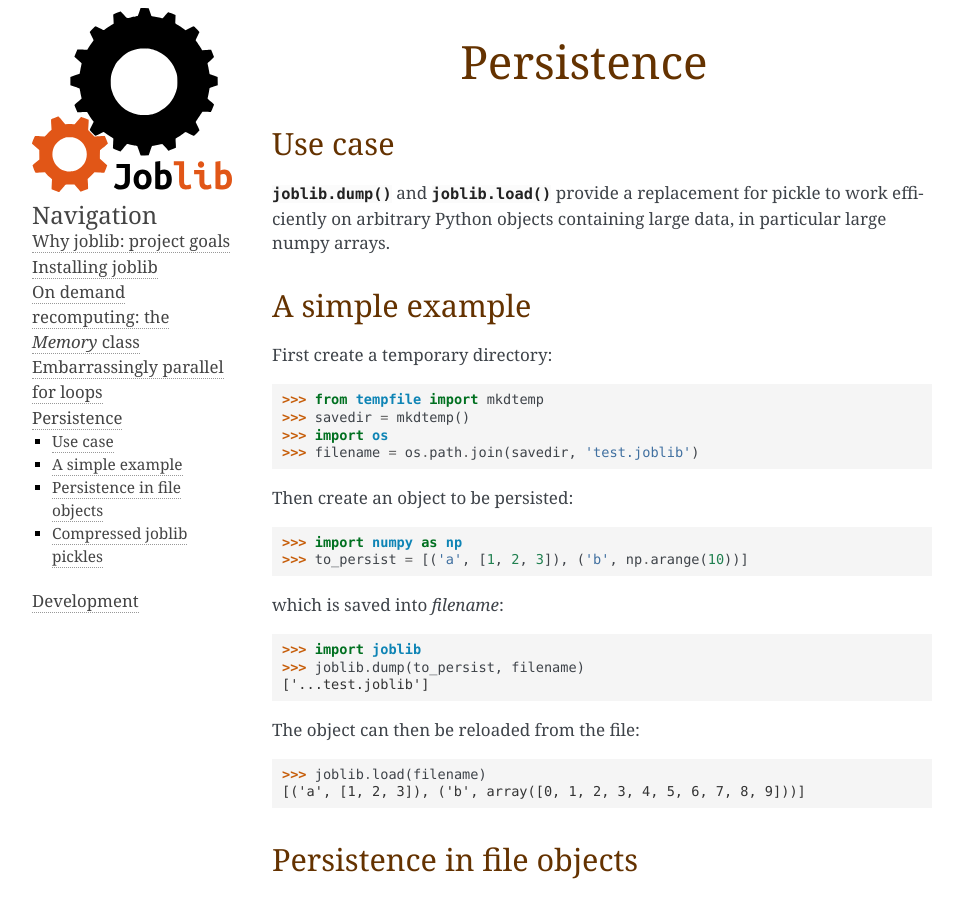
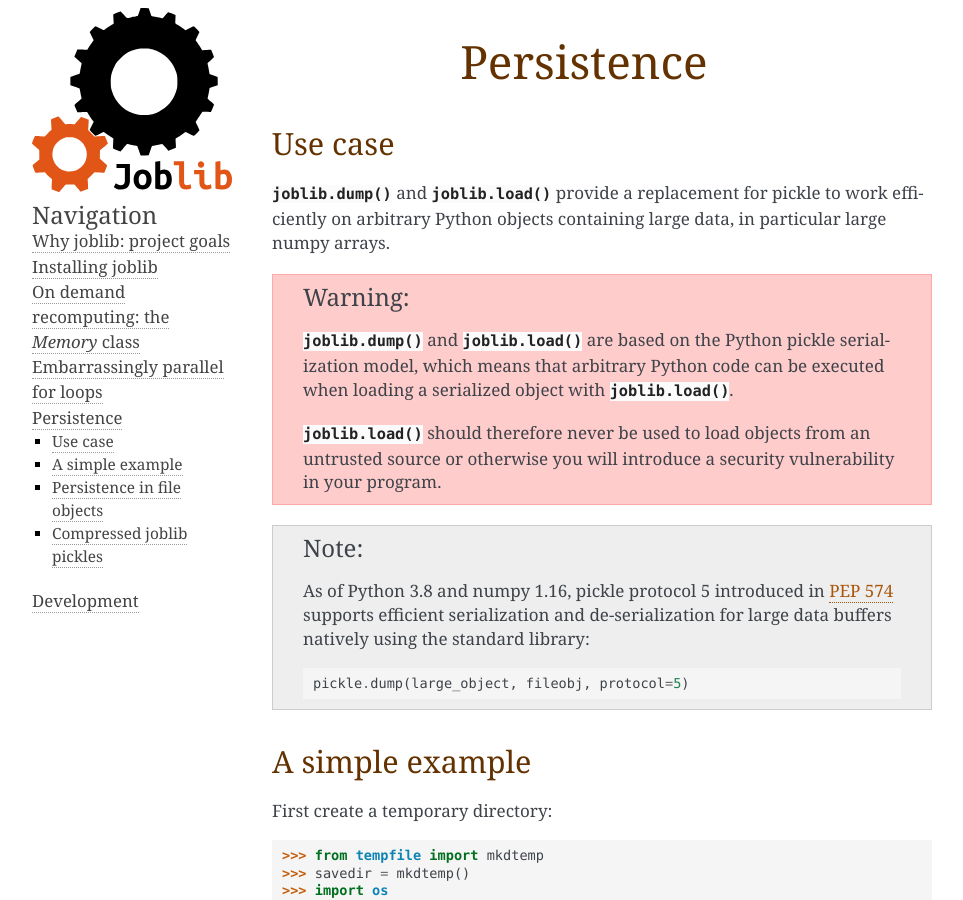
Before and after one commit to joblib/joblib, a Sphinx documentation site: the page built from doc/persistence.rst, in a window 1280 px wide and 900 px high. Shown: the whole window, without its empty margins (148-1111 px from the left). Built offline with Sphinx 7.4.7, drawn with Linux system fonts in a browser that asks for light colours; formulas are drawn with MathJax 3; pages that are not in the unit, such as notebooks, are missing from menus.

Commit message:
DOC emphasize security sensitivity of joblib.load

```diff
--- a/doc/persistence.rst
+++ b/doc/persistence.rst
@@ -12,6 +12,26 @@ Use case
 :func:`joblib.dump` and :func:`joblib.load` provide a replacement for
 pickle to work efficiently on arbitrary Python objects containing large data,
 in particular large numpy arrays.
+
+.. warning::
+
+  :func:`joblib.dump` and :func:`joblib.load` are based on the Python pickle
+  serialization model, which means that arbitrary Python code can be executed
+  when loading a serialized object with :func:`joblib.load`.
+
+  :func:`joblib.load` should therefore never be used to load objects from an
+  untrusted source or otherwise you will introduce a security vulnerability in
+  your program.
+
+.. note::
+
+  As of Python 3.8 and numpy 1.16, pickle protocol 5 introduced in
+  `PEP 574 <https://www.python.org/dev/peps/pep-0574/>`_ supports efficient
+  serialization and de-serialization for large data buffers natively using
+  the standard library::
+
+      pickle.dump(large_object, fileobj, protocol=5)
+
 
 A simple example
 ================
```
Also changed, not shown: 2 other files.
